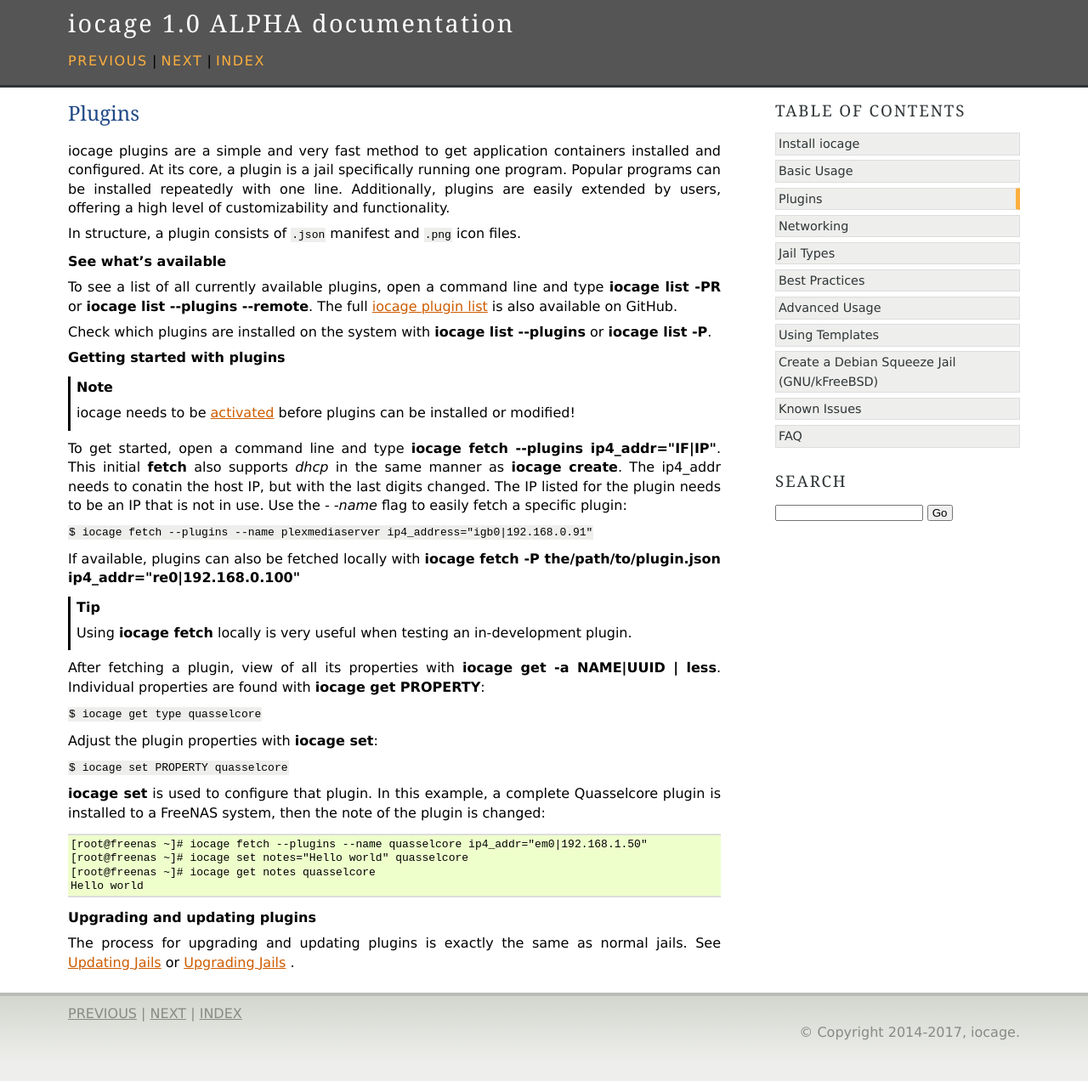
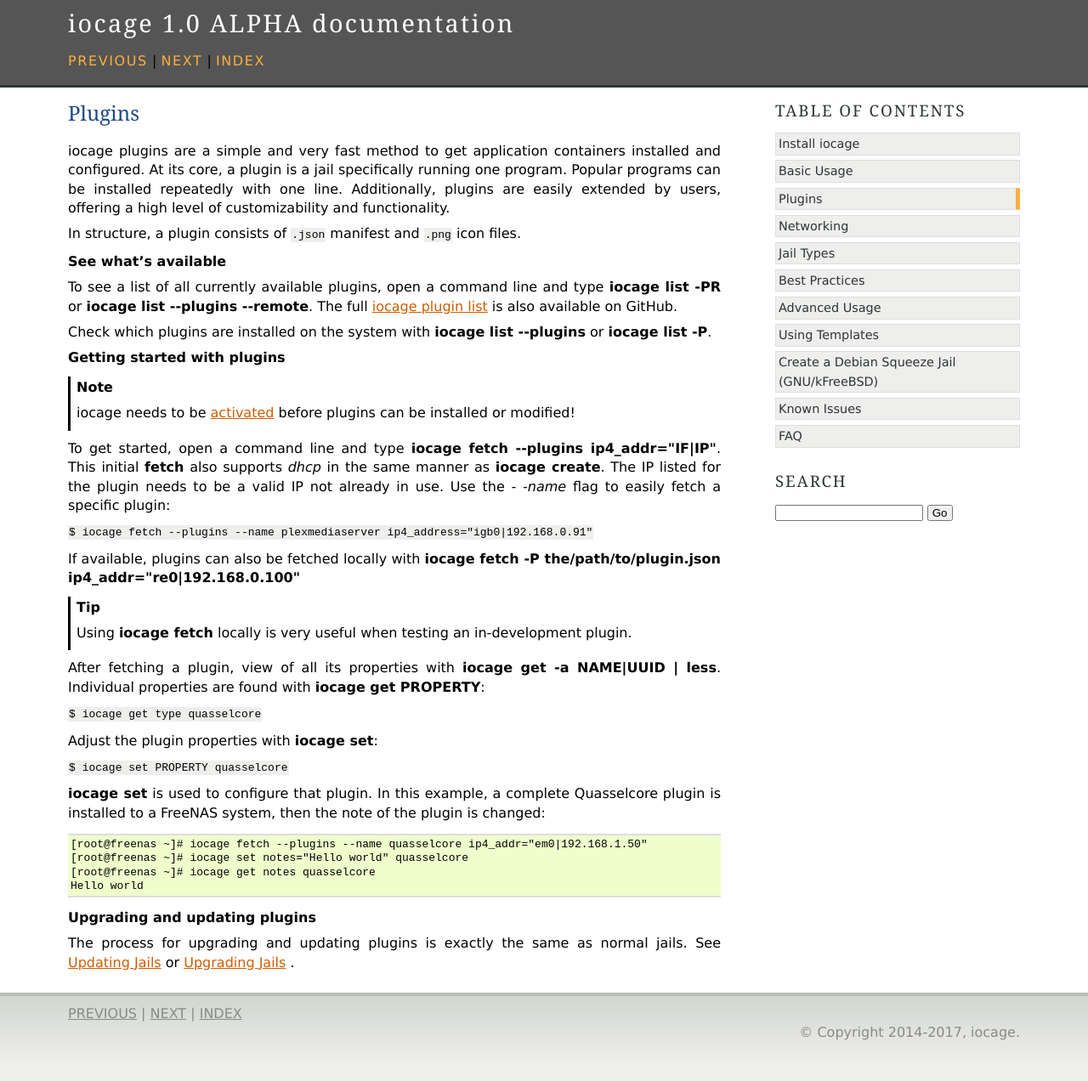
Before and after one commit to iocage/iocage, a Sphinx documentation site: the page built from doc/source/plugins.rst, in a window 1280 px wide. Shown: the whole page at 85% size. Built offline with Sphinx 7.4.7, drawn with Linux system fonts in a browser that asks for light colours.

Commit message:
Applied recommneded changes

```diff
--- a/doc/source/plugins.rst
+++ b/doc/source/plugins.rst
@@ -37,9 +37,8 @@
 To get started, open a command line and type
 :command:`iocage fetch --plugins ip4_addr="IF|IP"`. This initial
 :command:`fetch` also supports *dhcp* in the same manner as
-:command:`iocage create`. The ip4_addr needs to conatin the host IP,
-but with the last digits changed. The IP listed for the plugin needs to
-be an IP that is not in use. Use the *- -name* flag to easily fetch a
+:command:`iocage create`. The IP listed for the plugin needs to
+be a valid IP not already in use. Use the *- -name* flag to easily fetch a
 specific plugin:
 
 :samp:`$ iocage fetch --plugins --name plexmediaserver ip4_address="igb0|192.168.0.91"`
```
Also changed, not shown: 2 other files.
